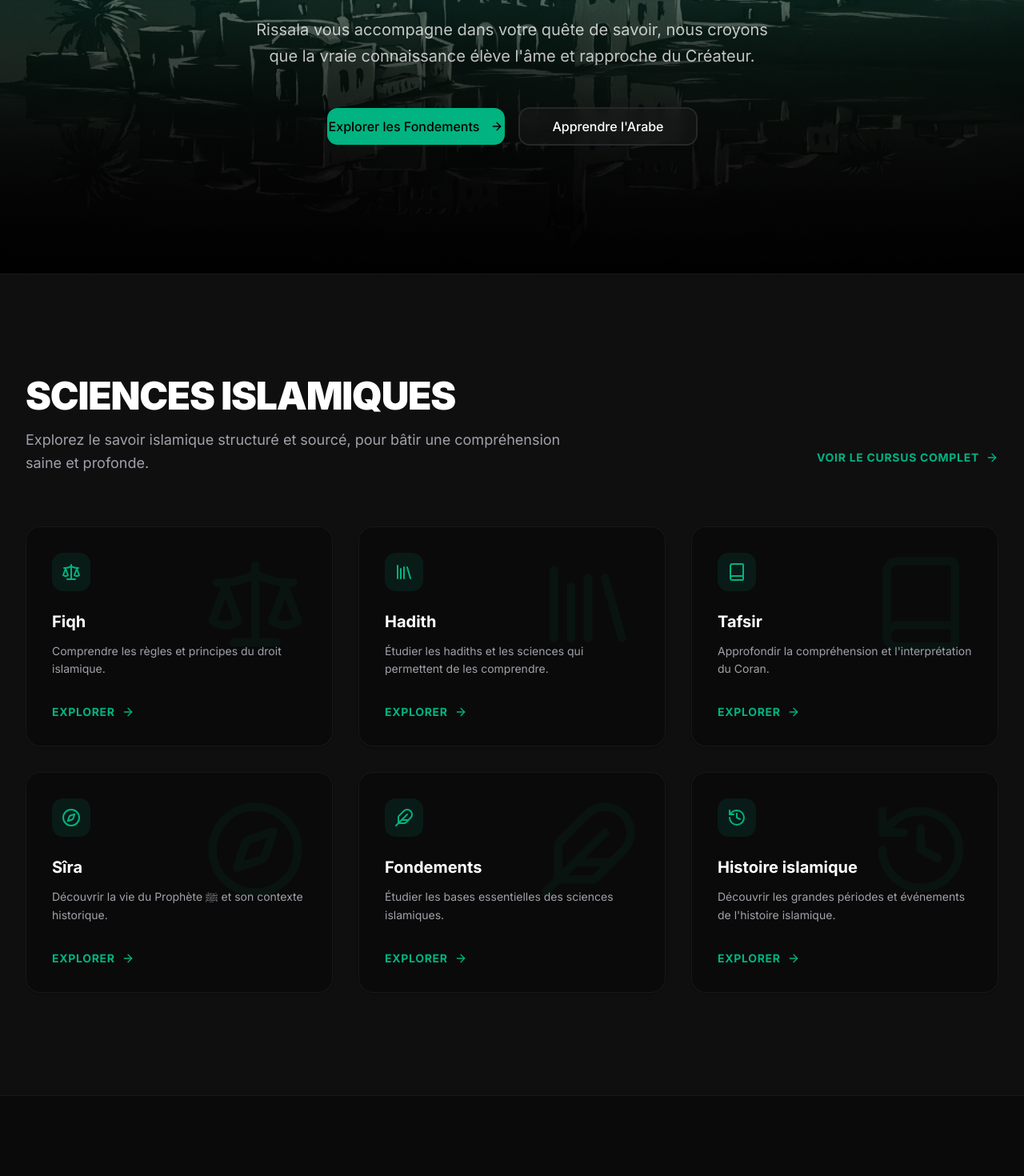
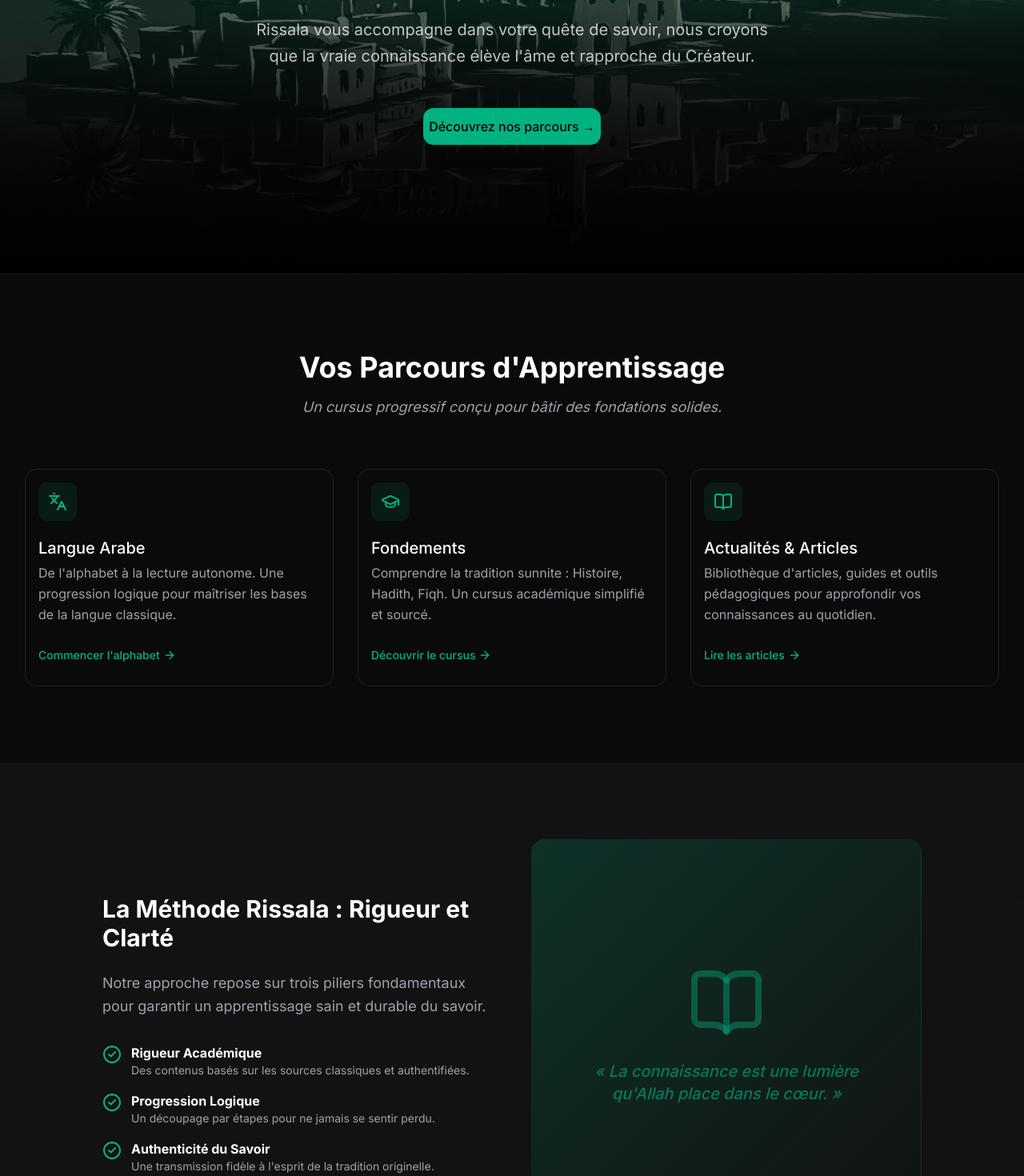
Before and after one commit to ar-rissala/rissala, a Next.js app: page / in a window 1280 px wide. Shown: the part 400-1870 px from the top of the page at 80% size. Built offline with nearby package versions, Linux system fonts and the light colour scheme; no server answers.

Commit message:
fix(home): update hero CTA and remove sciences islamiques section

```diff
--- a/src/app/page.tsx
+++ b/src/app/page.tsx
@@ -73,117 +73,20 @@
 
             <motion.div variants={fadeIn} className="flex flex-col sm:flex-row items-center justify-center gap-4 w-full px-4 sm:px-0">
               <Link
-                href="/fr/sciences-islamiques"
+                href="/parcours"
                 className={cn(
                   buttonVariants({ variant: "default" }),
                   "h-10 sm:h-12 px-4 sm:px-6 text-sm sm:text-base w-full sm:w-56 group rounded-xl shadow-sm flex items-center justify-center"
                 )}
               >
-                Explorer les Fondements
-                <ArrowRight className="ml-2 h-4 w-4 group-hover:translate-x-1 transition-transform" />
-              </Link>
-              <Link
-                href="/fr/apprendre-arabe"
-                className={cn(
-                  buttonVariants({ variant: "outline" }),
-                  "h-10 sm:h-12 px-4 sm:px-6 text-sm sm:text-base w-full sm:w-56 rounded-xl border-2 border-white/30 text-white hover:bg-white/10 hover:border-white/50 transition-all flex items-center justify-center backdrop-blur-sm"
-                )}
-              >
-                Apprendre l&apos;Arabe
+                Découvrez nos parcours &rarr;
               </Link>
             </motion.div>
           </motion.div>
         </div>
       </section>
 
-      {/* Sciences Islamiques Section */}
-      <section className="py-16 sm:py-24 lg:py-32 bg-muted/20 relative border-b border-border/40">
-        <div className="container mx-auto px-4 lg:px-8">
-          <div className="flex flex-col md:flex-row justify-between items-start md:items-end mb-12 sm:mb-16 gap-6">
-            <div className="max-w-2xl">
-              <h2 className="text-3xl sm:text-4xl md:text-5xl font-black tracking-tight mb-4 font-heading uppercase">
-                Sciences Islamiques
-              </h2>
-              <p className="text-lg text-muted-foreground leading-relaxed">
-                Explorez le savoir islamique structuré et sourcé, pour bâtir une compréhension saine et profonde.
-              </p>
-            </div>
-            <Link
-              href="/fr/sciences-islamiques"
-              className="inline-flex items-center gap-2 text-primary font-bold uppercase tracking-wider text-sm hover:text-primary/80 transition-colors"
-            >
-              Voir le cursus complet <ArrowRight className="w-4 h-4" />
-            </Link>
-          </div>
 
-          <div className="grid grid-cols-1 md:grid-cols-2 lg:grid-cols-3 gap-6 sm:gap-8">
-            {[
-              {
-                title: "Fiqh",
-                desc: "Comprendre les règles et principes du droit islamique.",
-                icon: Scale,
-                link: "/fr/sciences-islamiques/fiqh"
-              },
-              {
-                title: "Hadith",
-                desc: "Étudier les hadiths et les sciences qui permettent de les comprendre.",
-                icon: Library,
-                link: "/fr/sciences-islamiques/hadith"
-              },
-              {
-                title: "Tafsir",
-                desc: "Approfondir la compréhension et l'interprétation du Coran.",
-                icon: Book,
-                link: "/fr/sciences-islamiques/tafsir"
-              },
-              {
-                title: "Sîra",
-                desc: "Découvrir la vie du Prophète ﷺ et son contexte historique.",
-                icon: Compass,
-                link: "/fr/sciences-islamiques/sira"
-              },
-              {
-                title: "Fondements",
-                desc: "Étudier les bases essentielles des sciences islamiques.",
-                icon: Feather,
-                link: "/fr/sciences-islamiques/fondements"
-              },
-              {
-                title: "Histoire islamique",
-                desc: "Découvrir les grandes périodes et événements de l'histoire islamique.",
-                icon: History,
-                link: "/fr/sciences-islamiques/histoire"
-              }
-            ].map((theme, i) => (
-              <Link
-                key={i}
-                href={theme.link}
-                className="group relative flex flex-col p-8 rounded-2xl bg-background border border-border/50 shadow-sm hover:shadow-md hover:border-primary/50 transition-all duration-500 overflow-hidden"
-              >
-                <div className="absolute top-0 right-0 p-8 opacity-5 group-hover:opacity-10 group-hover:scale-110 group-hover:-rotate-12 transition-all duration-700 pointer-events-none text-primary">
-                  <theme.icon className="w-32 h-32" />
-                </div>
-
-                <div className="w-12 h-12 rounded-xl bg-primary/10 flex items-center justify-center text-primary mb-6">
-                  <theme.icon className="w-6 h-6" />
-                </div>
-
-                <h3 className="text-xl font-bold font-heading mb-3 text-foreground group-hover:text-primary transition-colors">
-                  {theme.title}
-                </h3>
-
-                <p className="text-sm text-muted-foreground leading-relaxed mb-8 flex-1">
-                  {theme.desc}
-                </p>
-
-                <div className="flex items-center text-sm font-bold text-primary uppercase tracking-wider">
-                  Explorer <ArrowRight className="ml-2 w-4 h-4 group-hover:translate-x-1 transition-transform" />
-                </div>
-              </Link>
-            ))}
-          </div>
-        </div>
-      </section>
 
       {/* Learning Paths Section */}
       <section className="py-16 sm:py-20 lg:py-24 bg-background relative">
```
